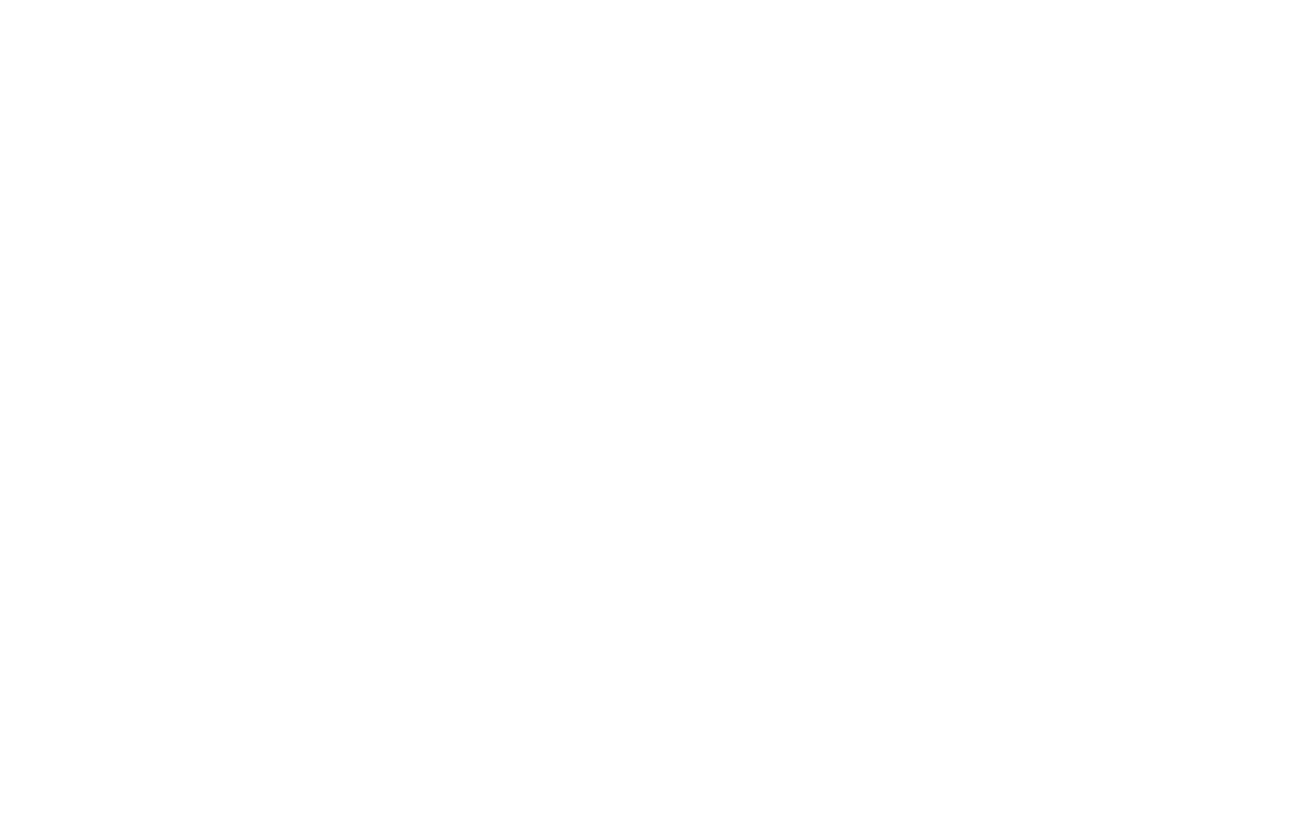
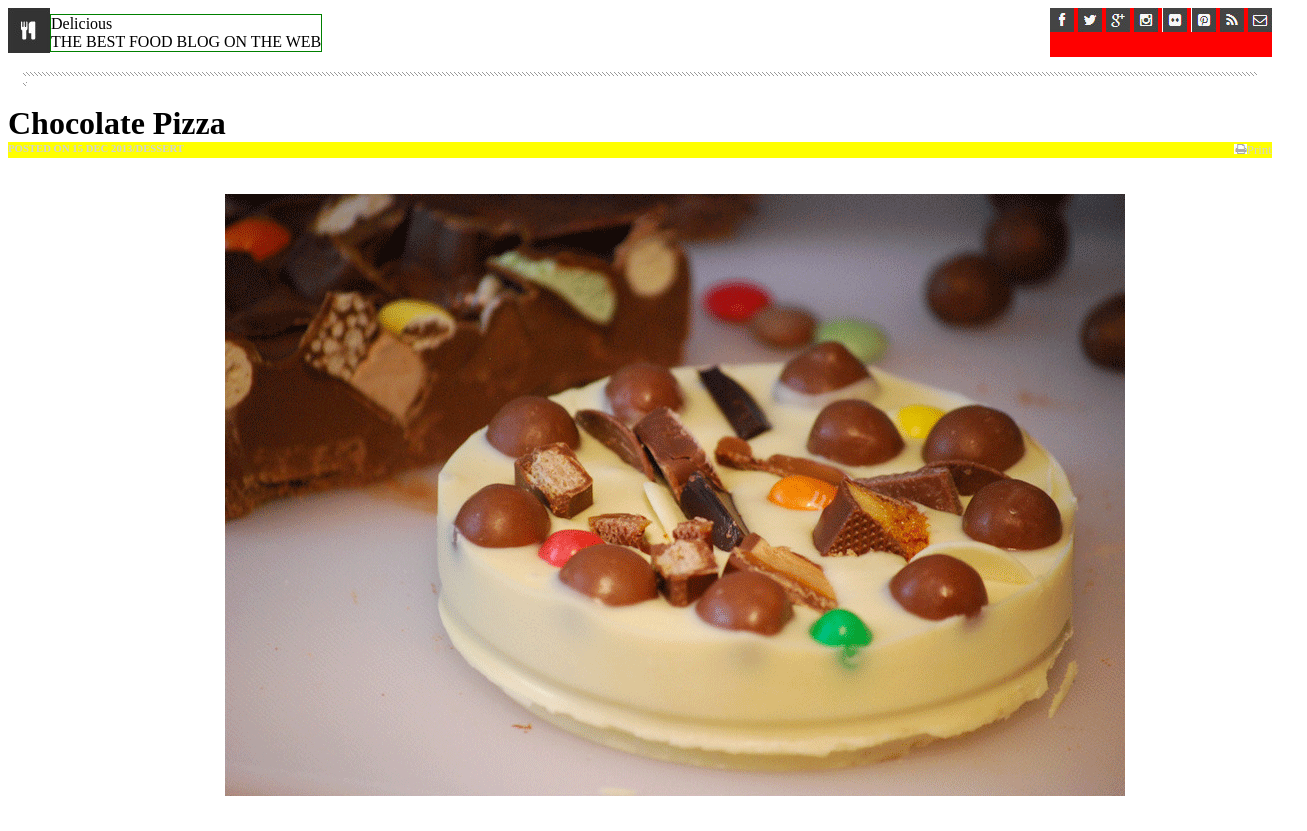
Before and after one commit to avenger0901/Chocolate_Pizza, a plain HTML site: page index.html in a window 1280 px wide. Shown: the whole page, 1307 px wide, since content can reach past the window. Before the commit the page ends 800 px from the top, so only its background shows below. Drawn offline with Linux system fonts and the light colour scheme.

Commit message:
add top pizza

```diff
--- a/index.html
+++ b/index.html
@@ -8,8 +8,39 @@
     <link rel="stylesheet" href="style.css">
     <title>Document</title>
 </head>
-
+<header>
+    <div class="position-logo">
+    <div id="logo">
+        <img src="lab-assets/logo.png">
+    </div>
+   <div class="delicious-food">
+        <p id="delicious">Delicious</p>
+        <p id="best-food">THE BEST FOOD BLOG ON THE WEB</p>
+    </div>
+    </div>
+    <div class="icons">
+        <img src="/lab-assets/fb-icon.png">
+        <img src="lab-assets/twit-icon.png">
+        <img src="lab-assets/gp-icon.png">
+        <img src="lab-assets/insta-icon.png">
+        <img src="/lab-assets/flic-icon.png">
+        <img src="lab-assets/pint-icon.png">
+        <img src="/lab-assets/rss-icon.png">
+        <img src="/lab-assets/mail-icon.png">
+    </div>
+</header>
+<div id="repeat">
+    <img src="/lab-assets/hr-img.png">
+</div>
 <body>
+  <h1>Chocolate Pizza</h1>
+<div class="adjust-print">
+  <h6>POSTED ON 15 DEC 2013/DESSERT</h6>
+  <span id="print"><img src="lab-assets/print-icon.png">Print </span>
+</div>
+<div id="pizza">
+    <img src="/lab-assets/choco-pizza.png">
+</div>
 
     <script type="module" src="app.js"></script>
 </body>
--- a/style.css
+++ b/style.css
@@ -0,0 +1,50 @@
+header{
+    display: flex;
+    justify-content: space-between;
+}
+
+#repeat{
+    background-image: url(/lab-assets/hr-img.png);
+    background-repeat: repeat-x;
+    margin: 15px;
+}
+
+.icons{
+background-color: red;
+}
+.delicious-food{
+    border: solid 1px green;
+
+}
+.position-logo{
+    display: flex;
+    flex-direction: row;
+    align-items: center;
+}
+p{
+    margin: 0%;
+}
+h1{
+    margin: 0%;
+}
+h6{
+margin: 0%;
+color: lightgray;
+}
+.adjust-print{
+    display: flex;
+    flex-direction: row;
+    background-color: yellow;
+    justify-content: space-between;
+}
+#print{
+    color:lightgray;
+    font-size: 13px;
+}
+#pizza{
+    display: flex;
+    justify-content: center;
+    margin: 35px;
+    width: 100%;
+
+}
```
